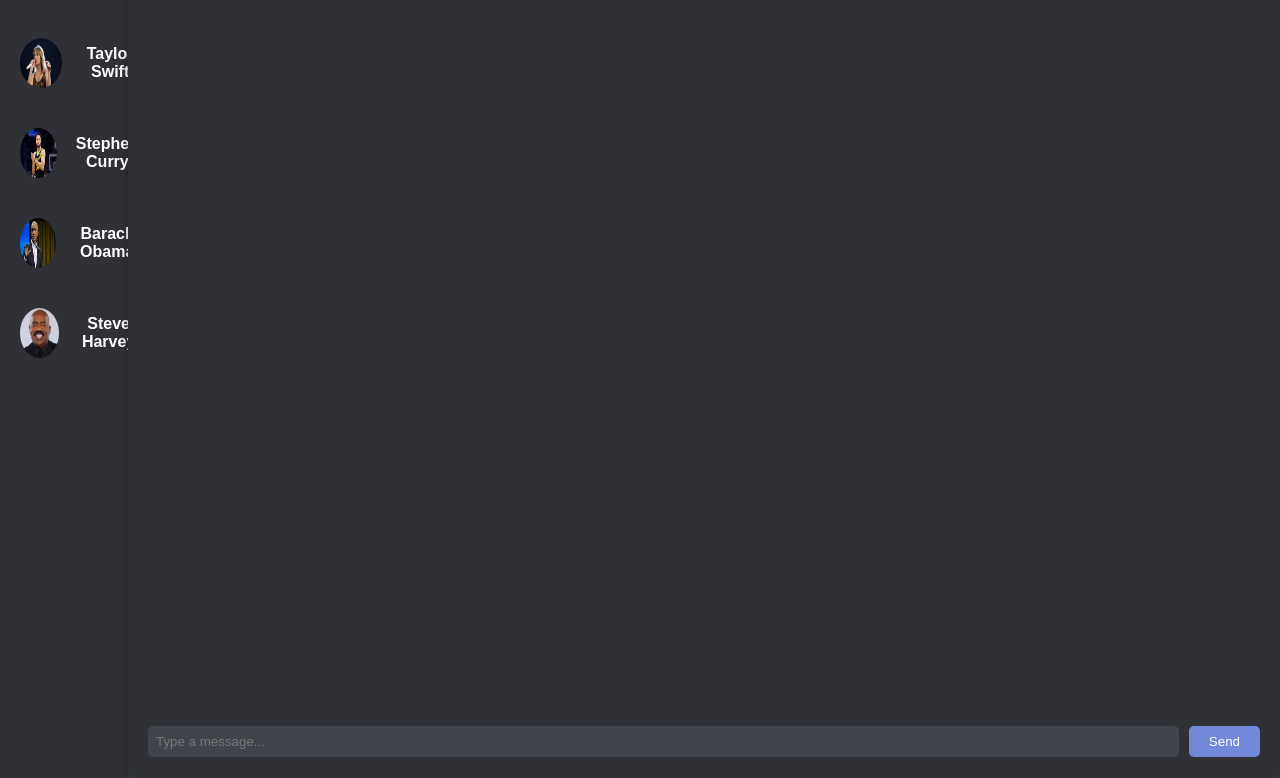
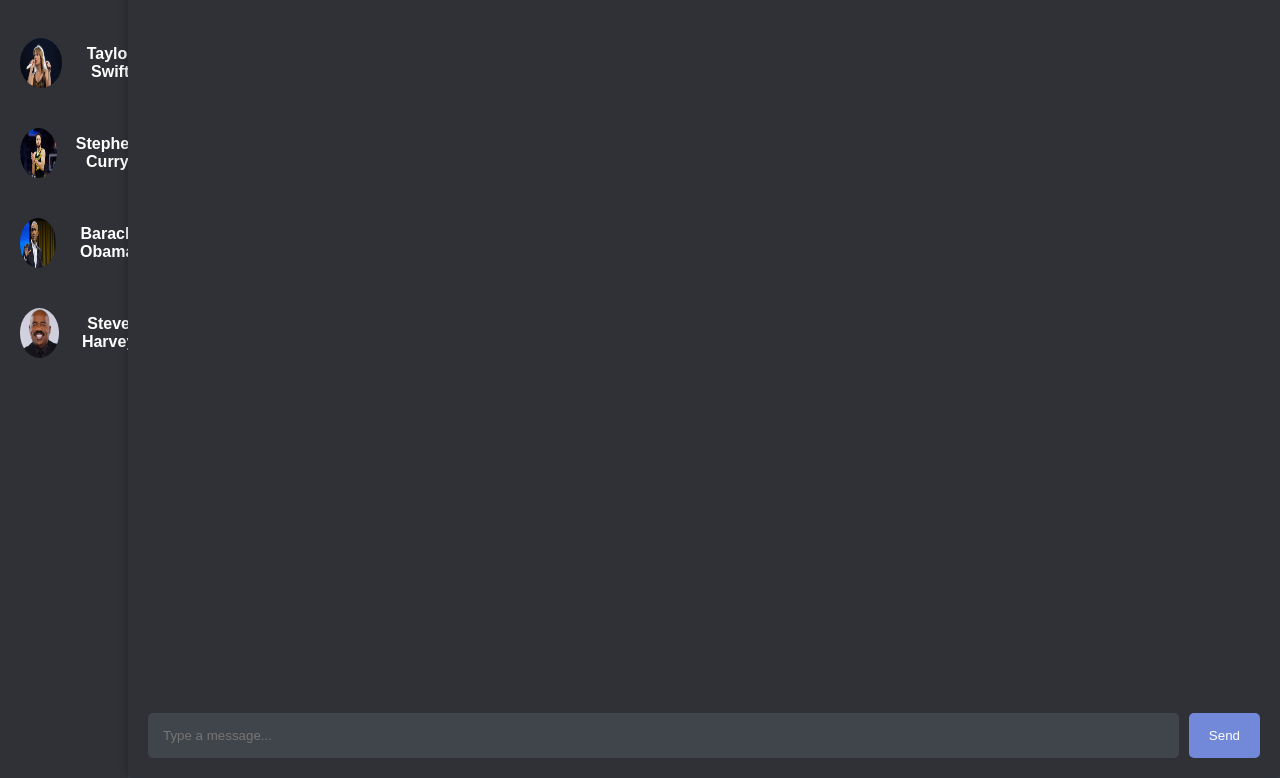
Before and after one commit to lancetoledo/chat-bot, a React (Create React App) app: page / in a window 1280 px wide. Shown: the part 542-1320 px from the top of the page. Built offline with nearby package versions, Linux system fonts and the light colour scheme.

Commit message:
UPDATE: Resize message input and message itself to scale

```diff
--- a/src/App.css
+++ b/src/App.css
@@ -49,7 +49,7 @@
 
 .message-input input {
   flex: 1;
-  padding: 8px;
+  padding: 15px;
   border: none;
   border-radius: 5px;
   margin-right: 10px;
@@ -62,7 +62,7 @@
 }
 
 .message-input button {
-  padding: 8px 20px;
+  padding: 15px 20px;
   background-color: #7289da;
   color: #fff;
   border: none;
@@ -72,13 +72,13 @@
 
 .chat-history {
   max-height: 1250px;
-  height: 1108px;
+  height: 1095px;
   overflow-y: auto;
   margin-bottom: 10px;
 }
 
 .message {
-  padding: 5px 10px;
+  padding: 15px 20px;
   margin-bottom: 5px;
 }
 
```
